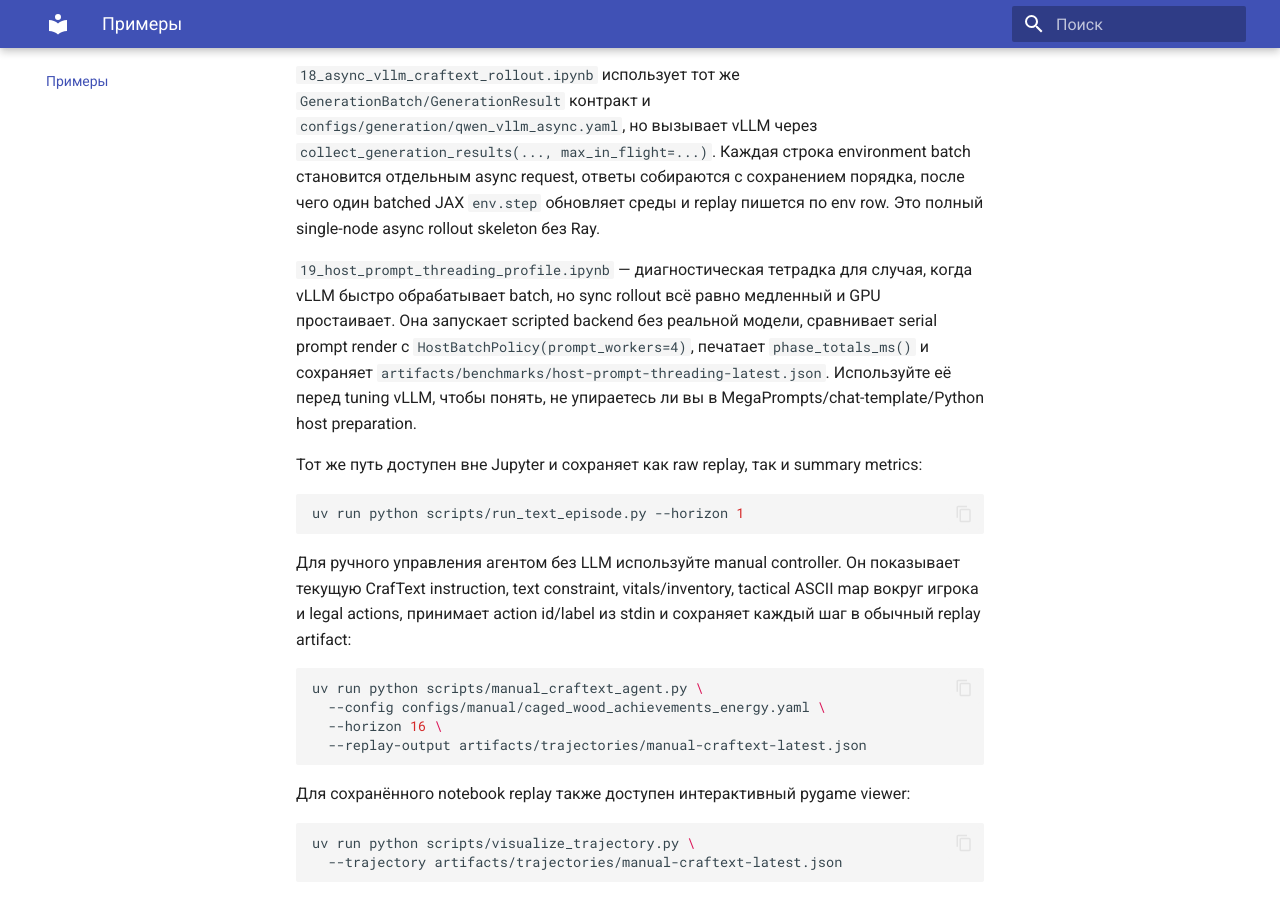
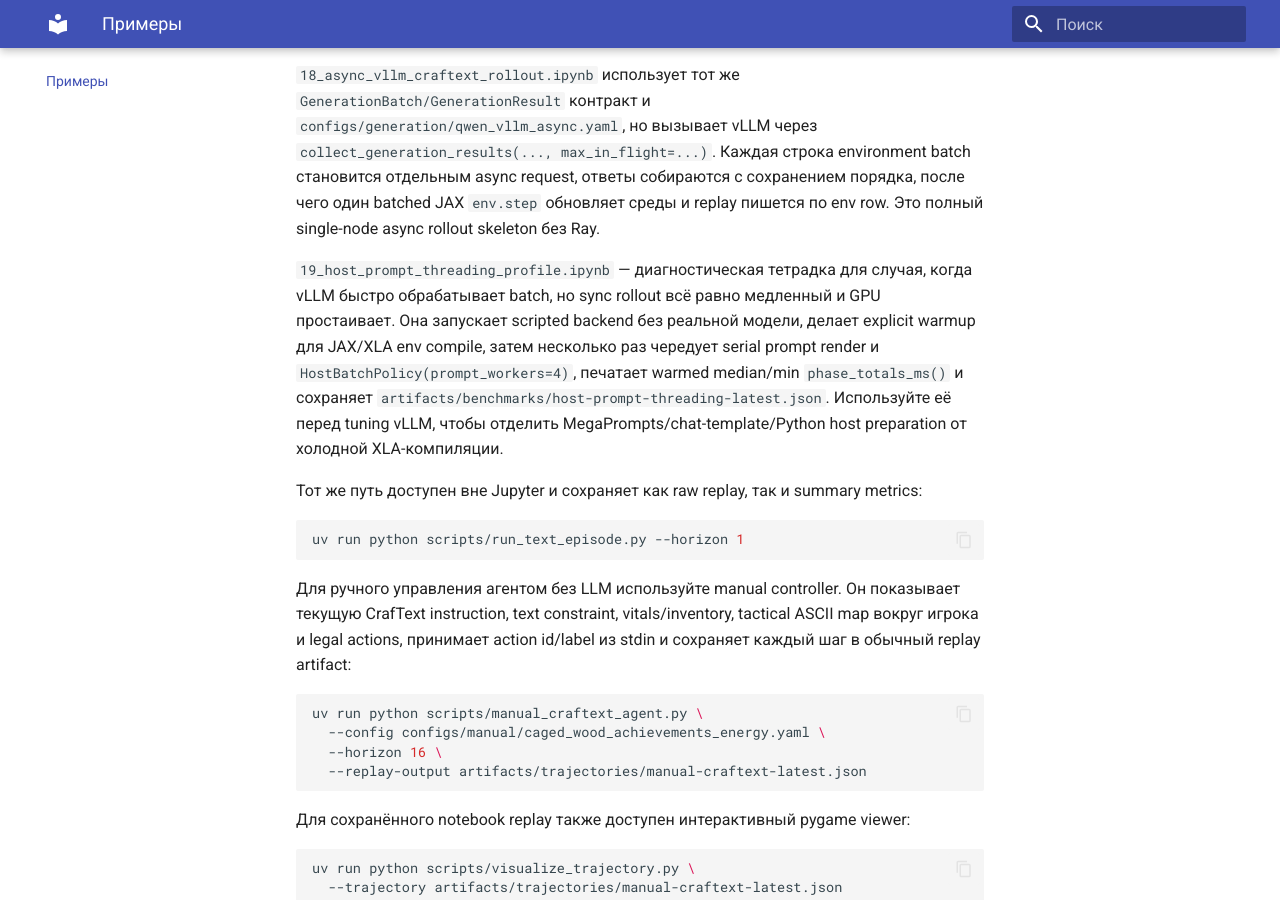
Before and after one commit to Lukashevskiy/tunix-agents, an MkDocs documentation site: the page built from docs/examples.md, in a window 1280 px wide and 900 px high, scrolled down 2189 px. Built offline with MkDocs 1.6.1 and Material for MkDocs 9.7.7, drawn with Linux system fonts in a browser that asks for light colours.

Commit message:
docs: warm host prompt threading benchmark

```diff
--- a/docs/examples.md
+++ b/docs/examples.md
@@ -90,10 +90,11 @@ replay artifacts. Это минимальный runnable sync vLLM путь бе
 
 `19_host_prompt_threading_profile.ipynb` — диагностическая тетрадка для случая, когда vLLM
 быстро обрабатывает batch, но sync rollout всё равно медленный и GPU простаивает. Она запускает
-scripted backend без реальной модели, сравнивает serial prompt render с
-`HostBatchPolicy(prompt_workers=4)`, печатает `phase_totals_ms()` и сохраняет
+scripted backend без реальной модели, делает explicit warmup для JAX/XLA env compile, затем
+несколько раз чередует serial prompt render и `HostBatchPolicy(prompt_workers=4)`, печатает
+warmed median/min `phase_totals_ms()` и сохраняет
 `artifacts/benchmarks/host-prompt-threading-latest.json`. Используйте её перед tuning vLLM,
-чтобы понять, не упираетесь ли вы в MegaPrompts/chat-template/Python host preparation.
+чтобы отделить MegaPrompts/chat-template/Python host preparation от холодной XLA-компиляции.
 
 Тот же путь доступен вне Jupyter и сохраняет как raw replay, так и summary metrics:
 
```
Also changed, not shown: examples/README.md (+1 -1 lines), 1 other file.
